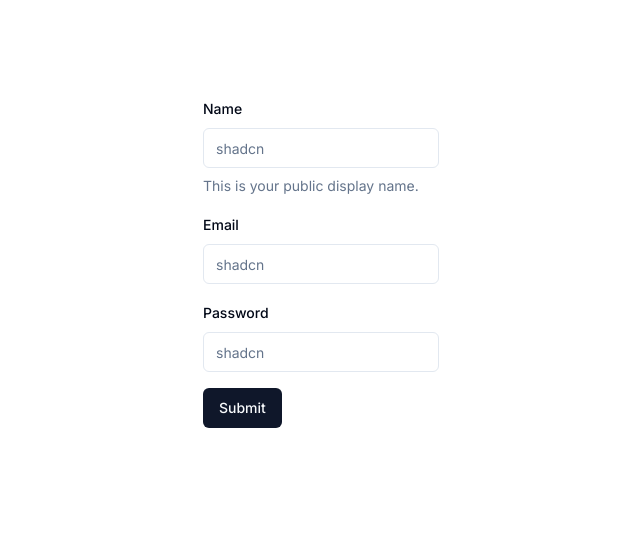
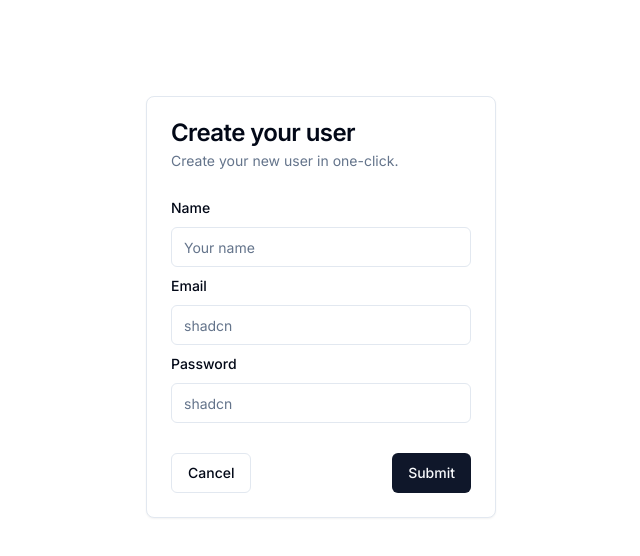
Before and after one commit to peedrohj/next-user-app, a Next.js app in the folder code/: page / in a window 1280 px wide. Shown: the top 556 px of the page, without its empty margins (319-959 px from the left). Built offline with nearby package versions, Linux system fonts and the light colour scheme.

Commit message:
feat: add create user card

```diff
--- a/code/components/forms/CreateAccount.tsx
+++ b/code/components/forms/CreateAccount.tsx
@@ -15,6 +15,14 @@
 } from "@/components/ui/form";
 import { Input } from "@/components/ui/input";
 import { createUser } from "@/lib/actions/createUser.actions";
+import {
+  Card,
+  CardContent,
+  CardDescription,
+  CardFooter,
+  CardHeader,
+  CardTitle,
+} from "@/components/ui/card";
 
 const formSchema = z.object({
   name: z.string().min(2, {
@@ -46,8 +54,14 @@
     });
   }
   return (
+    <Card className="w-[350px]">
+      <CardHeader>
+        <CardTitle>Create your user</CardTitle>
+        <CardDescription>Create your new user in one-click.</CardDescription>
+      </CardHeader>
+      <CardContent>
         <Form {...form}>
-      <form onSubmit={form.handleSubmit(onSubmit)} className="space-y-4">
+          <form onSubmit={form.handleSubmit(onSubmit)} className="space-y-1.5">
             <FormField
               control={form.control}
               name="name"
@@ -55,11 +69,9 @@
                 <FormItem>
                   <FormLabel>Name</FormLabel>
                   <FormControl>
-                <Input placeholder="shadcn" {...field} />
+                    <Input placeholder="Your name" {...field} />
                   </FormControl>
-              <FormDescription>
-                This is your public display name.
-              </FormDescription>
+
                   <FormMessage />
                 </FormItem>
               )}
@@ -93,9 +105,14 @@
                 </FormItem>
               )}
             />
+            <CardFooter className="p-0 pt-6 flex justify-between">
+              <Button variant="outline">Cancel</Button>
               <Button type="submit">Submit</Button>
+            </CardFooter>
           </form>
         </Form>
+      </CardContent>
+    </Card>
   );
 }
 
--- /dev/null
+++ b/code/components/ui/card.tsx
@@ -0,0 +1,79 @@
+import * as React from "react"
+
+import { cn } from "@/lib/utils"
+
+const Card = React.forwardRef<
+  HTMLDivElement,
+  React.HTMLAttributes<HTMLDivElement>
+>(({ className, ...props }, ref) => (
+  <div
+    ref={ref}
+    className={cn(
+      "rounded-lg border bg-card text-card-foreground shadow-sm",
+      className
+    )}
+    {...props}
+  />
+))
+Card.displayName = "Card"
+
+const CardHeader = React.forwardRef<
+  HTMLDivElement,
+  React.HTMLAttributes<HTMLDivElement>
+>(({ className, ...props }, ref) => (
+  <div
+    ref={ref}
+    className={cn("flex flex-col space-y-1.5 p-6", className)}
+    {...props}
+  />
+))
+CardHeader.displayName = "CardHeader"
+
+const CardTitle = React.forwardRef<
+  HTMLParagraphElement,
+  React.HTMLAttributes<HTMLHeadingElement>
+>(({ className, ...props }, ref) => (
+  <h3
+    ref={ref}
+    className={cn(
+      "text-2xl font-semibold leading-none tracking-tight",
+      className
+    )}
+    {...props}
+  />
+))
+CardTitle.displayName = "CardTitle"
+
+const CardDescription = React.forwardRef<
+  HTMLParagraphElement,
+  React.HTMLAttributes<HTMLParagraphElement>
+>(({ className, ...props }, ref) => (
+  <p
+    ref={ref}
+    className={cn("text-sm text-muted-foreground", className)}
+    {...props}
+  />
+))
+CardDescription.displayName = "CardDescription"
+
+const CardContent = React.forwardRef<
+  HTMLDivElement,
+  React.HTMLAttributes<HTMLDivElement>
+>(({ className, ...props }, ref) => (
+  <div ref={ref} className={cn("p-6 pt-0", className)} {...props} />
+))
+CardContent.displayName = "CardContent"
+
+const CardFooter = React.forwardRef<
+  HTMLDivElement,
+  React.HTMLAttributes<HTMLDivElement>
+>(({ className, ...props }, ref) => (
+  <div
+    ref={ref}
+    className={cn("flex items-center p-6 pt-0", className)}
+    {...props}
+  />
+))
+CardFooter.displayName = "CardFooter"
+
+export { Card, CardHeader, CardFooter, CardTitle, CardDescription, CardContent }
```
Lines whose indentation alone changed are shown as unchanged.
